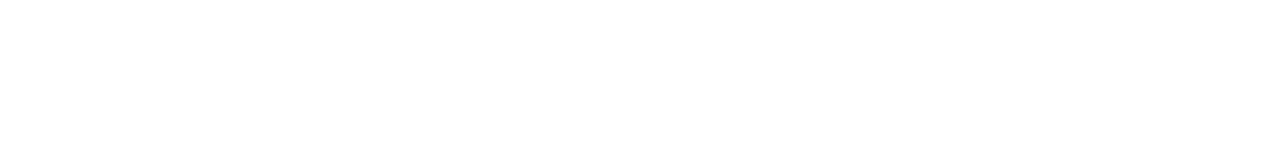
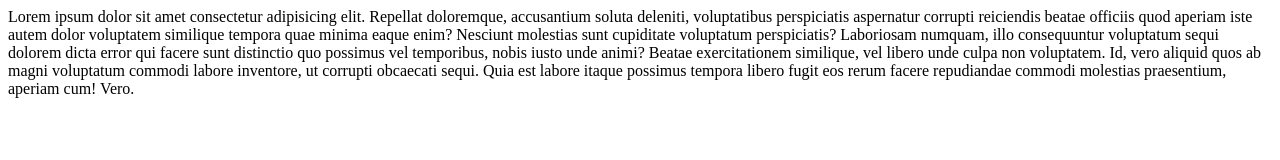
Before and after one commit to abidnr/it-is-sec-repo, a plain HTML site: page index.html in a window 1280 px wide. Drawn offline with Linux system fonts and the light colour scheme.

Commit message:
added text

```diff
--- a/index.html
+++ b/index.html
@@ -7,6 +7,7 @@
     <title>my sec repo</title>
 </head>
 <body>
+    Lorem ipsum dolor sit amet consectetur adipisicing elit. Repellat doloremque, accusantium soluta deleniti, voluptatibus perspiciatis aspernatur corrupti reiciendis beatae officiis quod aperiam iste autem dolor voluptatem similique tempora quae minima eaque enim? Nesciunt molestias sunt cupiditate voluptatum perspiciatis? Laboriosam numquam, illo consequuntur voluptatum sequi dolorem dicta error qui facere sunt distinctio quo possimus vel temporibus, nobis iusto unde animi? Beatae exercitationem similique, vel libero unde culpa non voluptatem. Id, vero aliquid quos ab magni voluptatum commodi labore inventore, ut corrupti obcaecati sequi. Quia est labore itaque possimus tempora libero fugit eos rerum facere repudiandae commodi molestias praesentium, aperiam cum! Vero.
 
 </body>
 </html>
```
